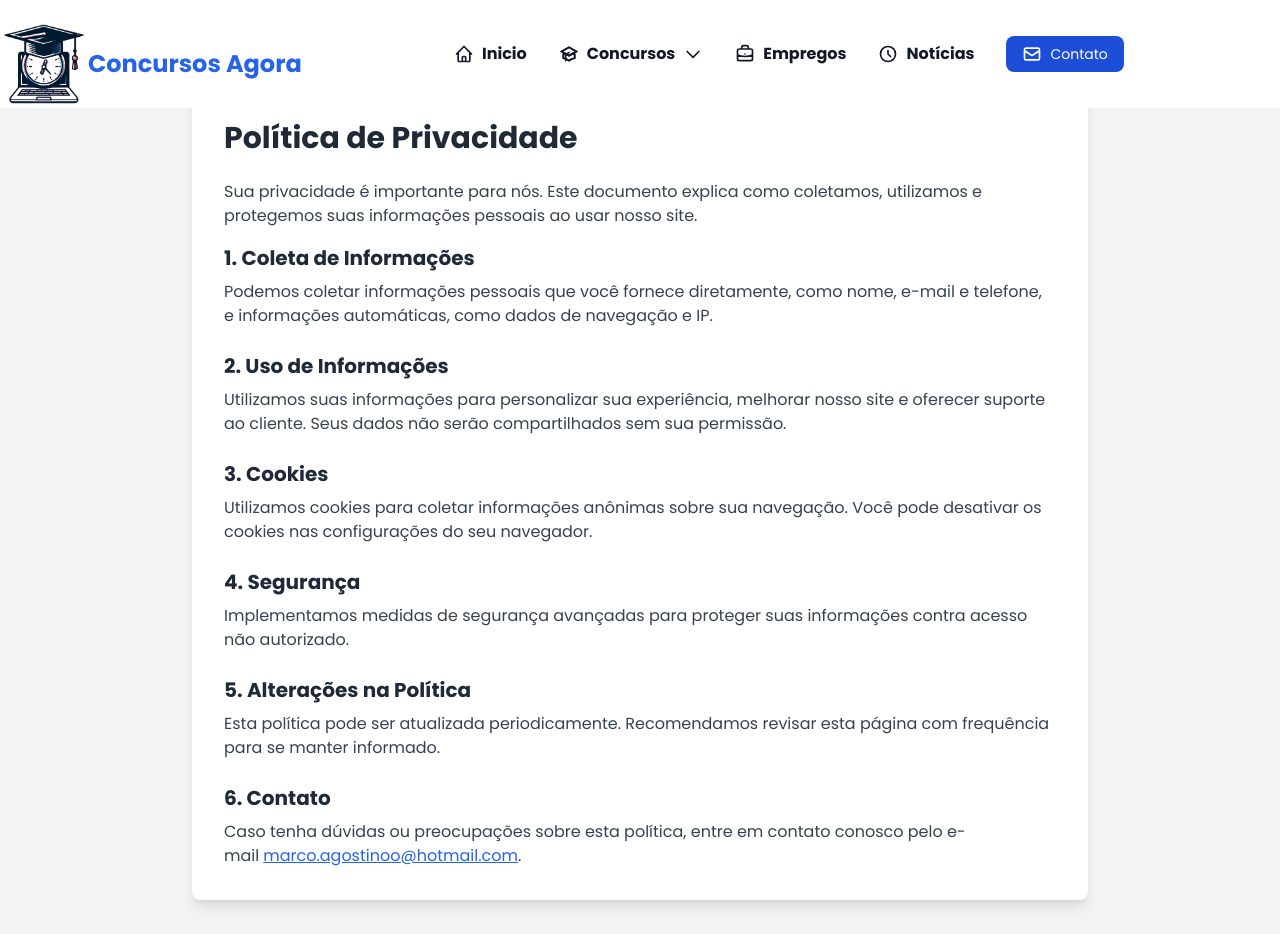
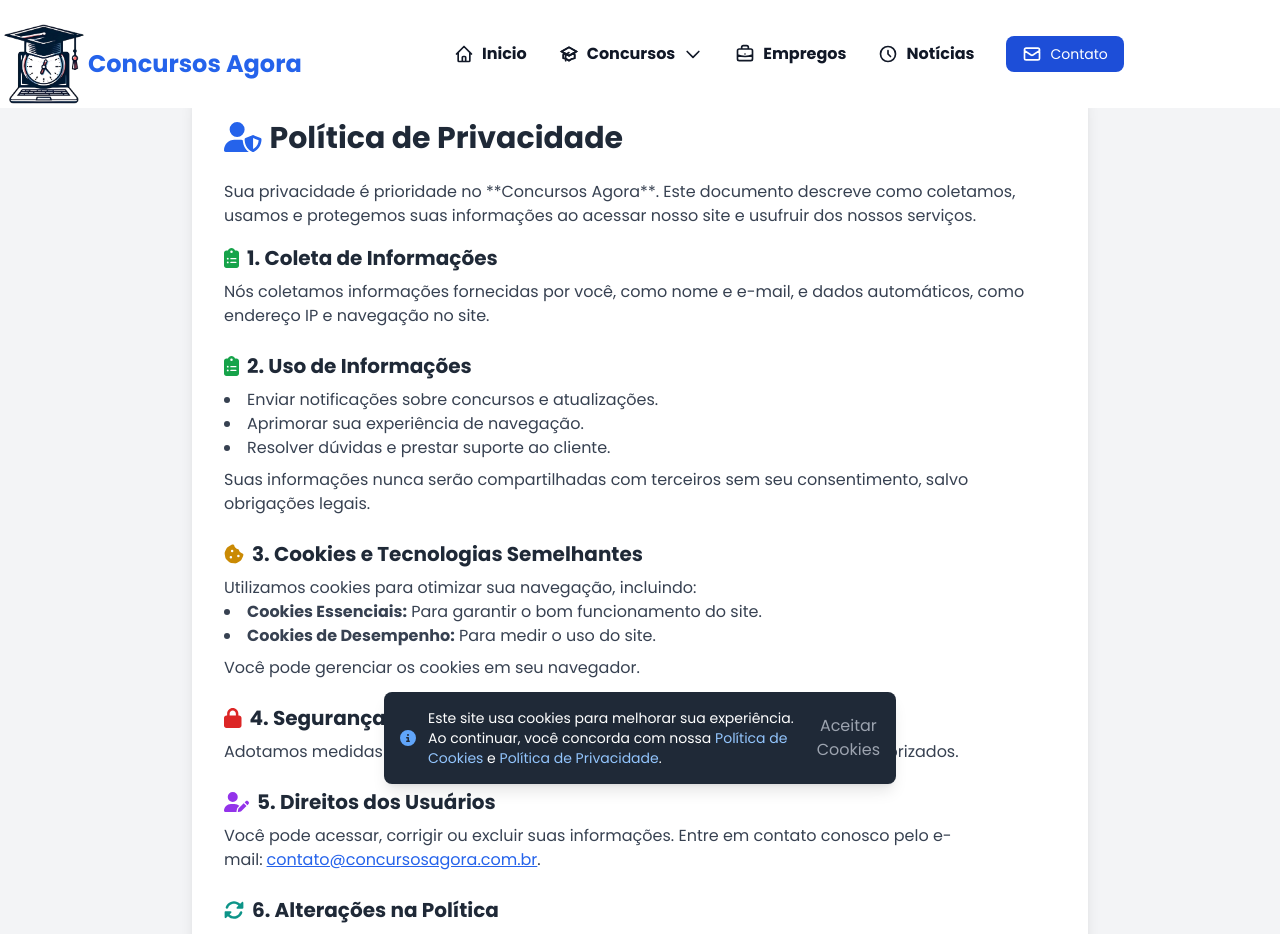
Before and after one commit to MarcoAntonioSP/concursosagora, a Next.js app: page /politicaprivacidade in a window 1280 px wide. Shown: the top 934 px of the page. Built offline with nearby package versions, Linux system fonts and the light colour scheme; no server answers; what tailwindcss-animated would draw is missing.

Commit message:
createcookiesbanner

```diff
--- a/package.json
+++ b/package.json
@@ -10,6 +10,9 @@
   },
   "dependencies": {
     "@apollo/client": "^3.7.7",
+    "@fortawesome/fontawesome-svg-core": "^6.7.1",
+    "@fortawesome/free-solid-svg-icons": "^6.7.1",
+    "@fortawesome/react-fontawesome": "^0.2.2",
     "@graphcms/rich-text-react-renderer": "^0.6.2",
     "@heroicons/react": "^1.0.6",
     "@types/node": "^18.11.18",
--- /dev/null
+++ b/src/components/cookiebanner/CookieBanner.tsx
@@ -0,0 +1,40 @@
+// components/CookieBanner.js
+import { useState, useEffect } from 'react';
+import { FontAwesomeIcon } from '@fortawesome/react-fontawesome';
+import { faInfoCircle } from '@fortawesome/free-solid-svg-icons';
+
+export default function CookieBanner() {
+  const [showBanner, setShowBanner] = useState(true);
+
+  useEffect(() => {
+    // Verifica se o usuário já deu consentimento anteriormente
+    const userConsent = localStorage.getItem('cookieConsent');
+    if (userConsent) {
+      setShowBanner(false);
+    }
+  }, []);
+
+  const handleAccept = () => {
+    // Grava o consentimento no localStorage para lembrar em visitas futuras
+    localStorage.setItem('cookieConsent', 'true');
+    setShowBanner(false);
+  };
+
+  if (!showBanner) {
+    return null;
+  }
+
+  return (
+    <div className="fixed bottom-4 left-1/2 transform -translate-x-1/2 bg-gray-800 text-white rounded-lg p-4 flex items-center shadow-lg z-50 max-w-lg w-full">
+      <FontAwesomeIcon icon={faInfoCircle} className="text-blue-400 mr-3" />
+      <p className="text-sm">
+        Este site usa cookies para melhorar sua experiência. Ao continuar, você concorda com nossa{' '}
+        <a href="/politicaprivacidade" className="text-blue-300 hover:underline">Política de Cookies</a> e{' '}
+        <a href="/politicaprivacidade" className="text-blue-300 hover:underline">Política de Privacidade</a>.
+      </p>
+      <button onClick={handleAccept} className="ml-4 text-gray-400 hover:text-gray-200">
+        Aceitar Cookies
+      </button>
+    </div>
+  );
+}
--- a/src/components/postabertos/CardPost.tsx
+++ b/src/components/postabertos/CardPost.tsx
@@ -1,8 +1,9 @@
 import Image from "next/image";
 import Link from "next/link";
 import { format } from "date-fns";
-import ptBR from "date-fns/locale/pt-BR";
+import { ptBR } from "date-fns/locale";
 import useIntersectionObserver from "@/hooks/useIntersectionObserver";
+import 'animate.css';
 
 interface CardPostProps {
   title: string;
@@ -32,9 +33,7 @@ export function CardPost({
     <div
       className={`w-full sm:max-w-[352px] h-full flex flex-col items-center justify-between gap-2 sm:gap-4
         transition-opacity duration-500 ${
-          isVisible
-            ? "opacity-100 animate-fade-up animate-once animate-duration-1000"
-            : "opacity-0"
+          isVisible ? "opacity-100 animate__animated animate__zoomInDown" : "opacity-0"
         }`}
       ref={ref as any}
     >
--- a/src/pages/_app.tsx
+++ b/src/pages/_app.tsx
@@ -4,6 +4,7 @@ import { ApolloProvider } from "@apollo/client"
 import { client } from "@/lib/apollo"
 import '../styles/globals.css'
 import { SpeedInsights } from "@vercel/speed-insights/next"
+import CookieBanner from '@/components/cookiebanner/CookieBanner'
 
 const poppins = Poppins({
   weight: ['400', '700'],
@@ -17,6 +18,7 @@ export default function App({ Component, pageProps }: AppProps) {
       <main className={`${poppins.variable} font-sans`}>
         <SpeedInsights />
         <Component {...pageProps} />
+        <CookieBanner />
       </main>
     </ApolloProvider>
   )
--- a/src/pages/contato.tsx
+++ b/src/pages/contato.tsx
@@ -55,7 +55,7 @@ export default function Contato() {
   return (
     <div>
       <Header />
-      <div className="flex flex-col gap-8 w-full">
+      <div className="flex flex-col mt-5 gap-8 w-full">
         <div className="text-center py-10 bg-gray-100 rounded-lg">
           <h1 className="text-3xl font-bold text-gray-800">Entre em contato</h1>
           <p className="text-lg text-gray-500 mt-2">
--- a/src/pages/index.tsx
+++ b/src/pages/index.tsx
@@ -12,7 +12,6 @@ import { ListaPrevistos } from "@/components/previstos/ListaPrevistos";
 import { ListaEmpregos } from "@/components/empregos/ListaEmpregos";
 import Footer from "@/components/footer/Footer";
 import Empty from "@/components/Empty";
-import FeaturedArticle from "@/components/FeaturedArticle/FeaturedArticle";
 import { ListaNoticias } from "@/components/noticias/ListaNoticias";
 import { ListaFederais } from "@/components/federais/ListaFederal";
 
--- a/src/pages/politicaprivacidade/index.tsx
+++ b/src/pages/politicaprivacidade/index.tsx
@@ -1,56 +1,133 @@
 import Footer from "@/components/footer/Footer";
 import { Header } from "@/components/Header";
+import { FontAwesomeIcon } from "@fortawesome/react-fontawesome";
+import {
+  faUserShield,
+  faClipboardList,
+  faCookieBite,
+  faLock,
+  faUserEdit,
+  faSyncAlt,
+  faEnvelope,
+} from "@fortawesome/free-solid-svg-icons";
 
-export default function politicaprivacidade() {
+export default function PoliticaPrivacidade() {
   return (
     <div className="flex flex-col min-h-screen">
       <Header />
       <main className="flex-grow bg-gray-100 py-12 px-6 lg:px-24">
         <div className="max-w-4xl mx-auto bg-white shadow-lg rounded-lg p-8">
-          <h1 className="text-3xl font-bold text-gray-800 mb-6">Política de Privacidade</h1>
+          <h1 className="text-3xl font-bold text-gray-800 mb-6">
+            <FontAwesomeIcon icon={faUserShield} className="text-blue-600 mr-2" />
+            Política de Privacidade
+          </h1>
           <p className="text-gray-700 mb-4">
-            Sua privacidade é importante para nós. Este documento explica como coletamos,
-            utilizamos e protegemos suas informações pessoais ao usar nosso site.
+            Sua privacidade é prioridade no **Concursos Agora**. Este documento
+            descreve como coletamos, usamos e protegemos suas informações ao
+            acessar nosso site e usufruir dos nossos serviços.
           </p>
+
           <section className="mb-6">
-            <h2 className="text-xl font-semibold text-gray-800 mb-2">1. Coleta de Informações</h2>
+            <h2 className="text-xl font-semibold text-gray-800 mb-2">
+              <FontAwesomeIcon icon={faClipboardList} className="text-green-600 mr-2" />
+              1. Coleta de Informações
+            </h2>
             <p className="text-gray-700">
-              Podemos coletar informações pessoais que você fornece diretamente, como nome, e-mail e telefone,
-              e informações automáticas, como dados de navegação e IP.
+              Nós coletamos informações fornecidas por você, como nome e e-mail,
+              e dados automáticos, como endereço IP e navegação no site.
             </p>
           </section>
+
           <section className="mb-6">
-            <h2 className="text-xl font-semibold text-gray-800 mb-2">2. Uso de Informações</h2>
-            <p className="text-gray-700">
-              Utilizamos suas informações para personalizar sua experiência, melhorar nosso site e
-              oferecer suporte ao cliente. Seus dados não serão compartilhados sem sua permissão.
+            <h2 className="text-xl font-semibold text-gray-800 mb-2">
+              <FontAwesomeIcon icon={faClipboardList} className="text-green-600 mr-2" />
+              2. Uso de Informações
+            </h2>
+            <ul className="list-disc list-inside text-gray-700">
+              <li>Enviar notificações sobre concursos e atualizações.</li>
+              <li>Aprimorar sua experiência de navegação.</li>
+              <li>Resolver dúvidas e prestar suporte ao cliente.</li>
+            </ul>
+            <p className="text-gray-700 mt-2">
+              Suas informações nunca serão compartilhadas com terceiros sem seu
+              consentimento, salvo obrigações legais.
             </p>
           </section>
+
           <section className="mb-6">
-            <h2 className="text-xl font-semibold text-gray-800 mb-2">3. Cookies</h2>
+            <h2 className="text-xl font-semibold text-gray-800 mb-2">
+              <FontAwesomeIcon icon={faCookieBite} className="text-yellow-600 mr-2" />
+              3. Cookies e Tecnologias Semelhantes
+            </h2>
             <p className="text-gray-700">
-              Utilizamos cookies para coletar informações anônimas sobre sua navegação. Você pode
-              desativar os cookies nas configurações do seu navegador.
+              Utilizamos cookies para otimizar sua navegação, incluindo:
+            </p>
+            <ul className="list-disc list-inside text-gray-700">
+              <li>
+                <strong>Cookies Essenciais:</strong> Para garantir o bom
+                funcionamento do site.
+              </li>
+              <li>
+                <strong>Cookies de Desempenho:</strong> Para medir o uso do site.
+              </li>
+            </ul>
+            <p className="text-gray-700 mt-2">
+              Você pode gerenciar os cookies em seu navegador.
             </p>
           </section>
+
           <section className="mb-6">
-            <h2 className="text-xl font-semibold text-gray-800 mb-2">4. Segurança</h2>
+            <h2 className="text-xl font-semibold text-gray-800 mb-2">
+              <FontAwesomeIcon icon={faLock} className="text-red-600 mr-2" />
+              4. Segurança
+            </h2>
             <p className="text-gray-700">
-              Implementamos medidas de segurança avançadas para proteger suas informações contra acesso não autorizado.
+              Adotamos medidas rigorosas para proteger suas informações de
+              acessos não autorizados.
             </p>
           </section>
+
           <section className="mb-6">
-            <h2 className="text-xl font-semibold text-gray-800 mb-2">5. Alterações na Política</h2>
+            <h2 className="text-xl font-semibold text-gray-800 mb-2">
+              <FontAwesomeIcon icon={faUserEdit} className="text-purple-600 mr-2" />
+              5. Direitos dos Usuários
+            </h2>
             <p className="text-gray-700">
-              Esta política pode ser atualizada periodicamente. Recomendamos revisar esta página com frequência para
-              se manter informado.
+              Você pode acessar, corrigir ou excluir suas informações. Entre em
+              contato conosco pelo e-mail:
+              <a
+                href="mailto:contato@concursosagora.com.br"
+                className="text-blue-600 underline ml-1"
+              >
+                contato@concursosagora.com.br
+              </a>
+              .
             </p>
           </section>
+
+          <section className="mb-6">
+            <h2 className="text-xl font-semibold text-gray-800 mb-2">
+              <FontAwesomeIcon icon={faSyncAlt} className="text-teal-600 mr-2" />
+              6. Alterações na Política
+            </h2>
+            <p className="text-gray-700">
+              Recomendamos revisar esta política regularmente para atualizações.
+            </p>
+          </section>
+
           <section>
-            <h2 className="text-xl font-semibold text-gray-800 mb-2">6. Contato</h2>
+            <h2 className="text-xl font-semibold text-gray-800 mb-2">
+              <FontAwesomeIcon icon={faEnvelope} className="text-indigo-600 mr-2" />
+              7. Contato
+            </h2>
             <p className="text-gray-700">
-              Caso tenha dúvidas ou preocupações sobre esta política, entre em contato conosco pelo e-mail
-              <a href="mailto:suporte@seusite.com" className="text-blue-600 underline ml-1">marco.agostinoo@hotmail.com</a>.
+              Dúvidas? Entre em contato pelo e-mail:
+              <a
+                href="mailto:contato@concursosagora.com.br"
+                className="text-blue-600 underline ml-1"
+              >
+                contato@concursosagora.com.br
+              </a>
             </p>
           </section>
         </div>
```
Also changed, not shown: src/components/federais/CardFederal.tsx (+7 -9 lines), src/components/noticias/CardNoticias.tsx (+5 -7 lines), src/components/previstos/CardPrevisto.tsx (+4 -5 lines), 1 other file (tests, documents, lock files or other folders).
